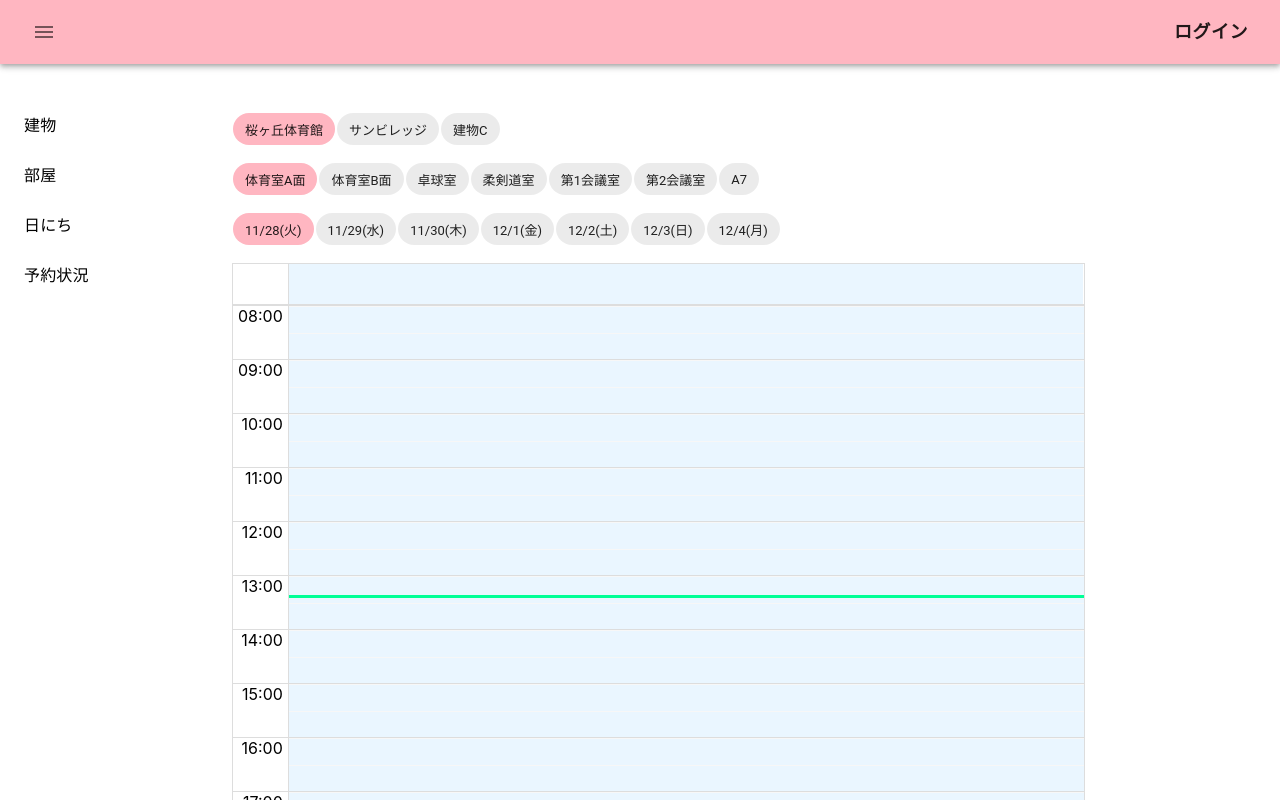
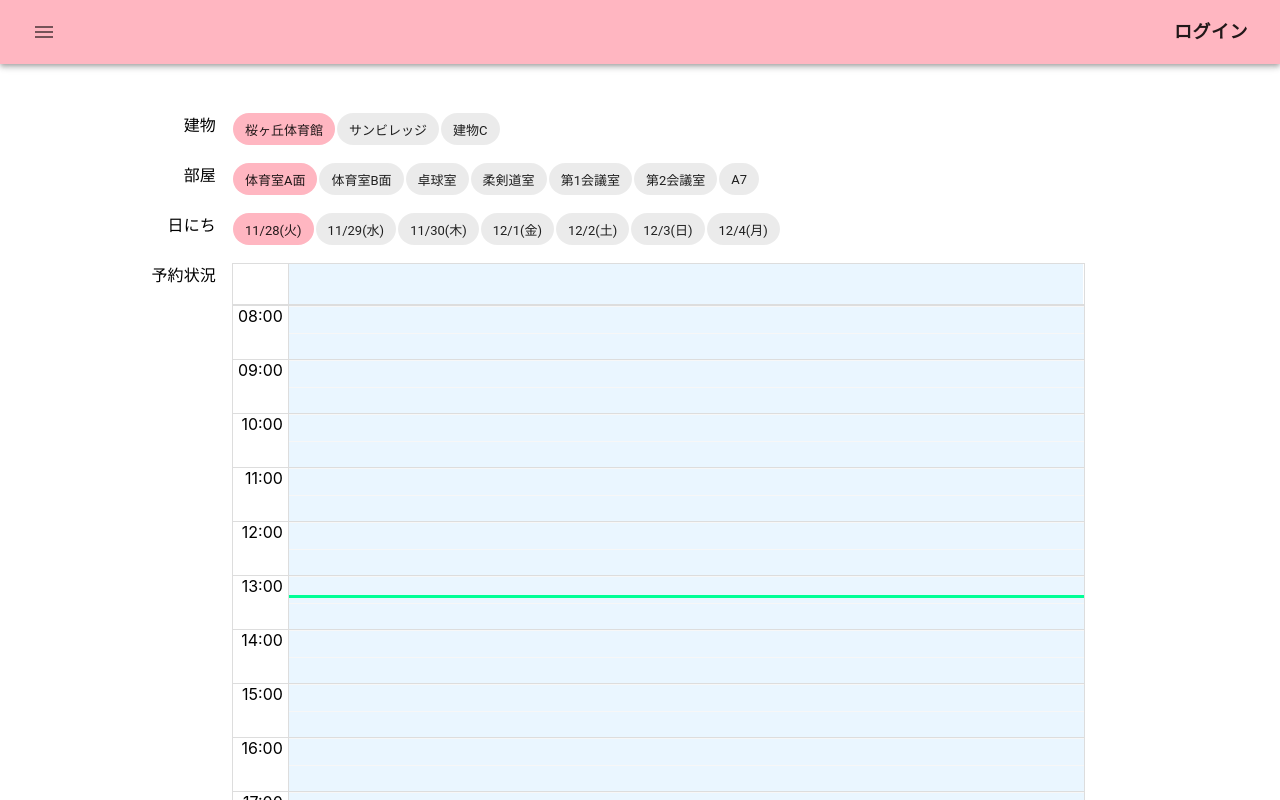
Before and after one commit to MiyoKouseki/sakuragaoka-yoyaku, a React (Create React App) app: page / in a window 1280 px wide. Shown: the top 800 px of the page. Built offline with nearby package versions, Linux system fonts and the light colour scheme; no server answers; the database is empty.

Commit message:
feat: 修正

```diff
--- a/src/pages/YoyakuPage.tsx
+++ b/src/pages/YoyakuPage.tsx
@@ -246,7 +246,7 @@ const YoyakuPage: React.FC = () => {
     return (
         <Grid container spacing={2}>
             <Grid item xs={2}>
-                <Typography variant="subtitle1">建物</Typography>
+                <Typography variant="subtitle1" style={{ textAlign: 'right' }}>建物</Typography>
                 {state.errorMessage && (
                     <Grid item xs={12}>
                         <Typography color="error">{state.errorMessage}</Typography>
@@ -258,7 +258,7 @@ const YoyakuPage: React.FC = () => {
                 onSelectBuilding={handleBuildingClick}
             />
             <Grid item xs={2}>
-                <Typography variant="subtitle1">部屋</Typography>
+                <Typography variant="subtitle1" style={{ textAlign: 'right' }}>部屋</Typography>
             </Grid>
             <RoomSelector
                 selectedBuilding={state.selectedBuilding}
@@ -267,7 +267,7 @@ const YoyakuPage: React.FC = () => {
                 rooms={rooms}
             />
             <Grid item xs={2}>
-                <Typography variant="subtitle1">日にち</Typography>
+                <Typography variant="subtitle1" style={{ textAlign: 'right' }}>日にち</Typography>
             </Grid>
             <Grid item xs={10}>
                 <DateSelector
@@ -277,7 +277,7 @@ const YoyakuPage: React.FC = () => {
                 />
             </Grid>
             <Grid item xs={2}>
-                <Typography variant="subtitle1">予約状況</Typography>
+                <Typography variant="subtitle1" style={{ textAlign: 'right' }}>予約状況</Typography>
             </Grid>
             <Grid item xs={10} container justifyContent="left">
                 <Grid item xs={10}>
```
